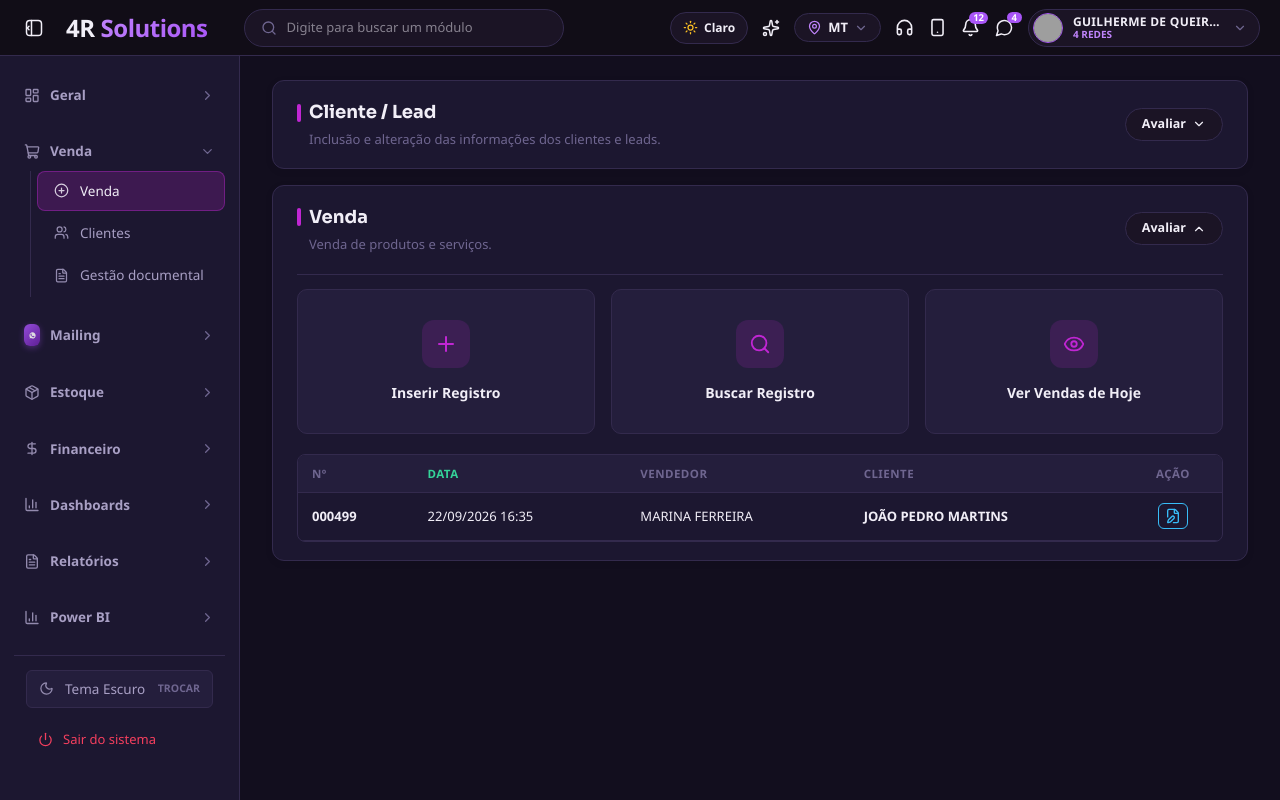
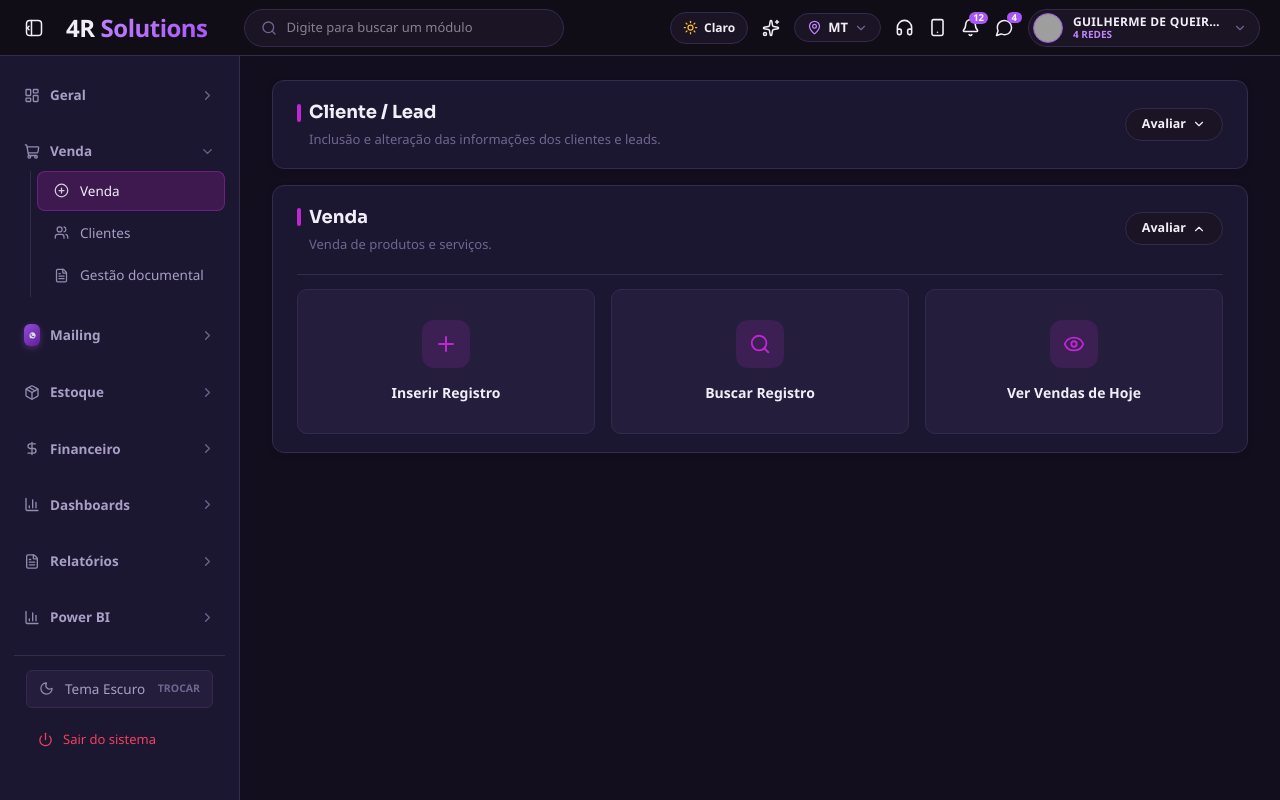
Before and after one commit to Caixeta19/FrontendGestaoEmpresarial4R, a React (Vite) app: page /#/venda/documental in a window 1280 px wide. Built offline with nearby package versions, Linux system fonts and the light colour scheme; grey boxes are pictures that could not be loaded.

Commit message:
feat: ajuste da tela de gestao documental

```diff
--- a/src/pages/ModuloVendas.jsx
+++ b/src/pages/ModuloVendas.jsx
@@ -1,4 +1,4 @@
-import React, { useState, useEffect } from 'react';
+import React, { useState } from 'react';
 import { useNavigate } from 'react-router-dom';
 import {
   Plus,
@@ -6,50 +6,13 @@ import {
   Eye,
   ChevronDown,
   ChevronUp,
-  UserCheck,
-  FileEdit,
-  Printer,
-  FileText,
-  XCircle
+  UserCheck
 } from 'lucide-react';
 
 export default function ModuloVendas() {
   const navigate = useNavigate();
   const [vendaAberta, setVendaAberta] = useState(true);
   const [clienteAberto, setClienteAberto] = useState(false);
-  const [ultimasVendas, setUltimasVendas] = useState([]);
-
-  useEffect(() => {
-    const vendasSalvas = JSON.parse(localStorage.getItem('syscor_vendas') || '[]');
-    if (vendasSalvas.length > 0) {
-      setUltimasVendas(vendasSalvas.slice(0, 5));
-    } else {
-      setUltimasVendas([
-        {
-          id: '000499',
-          data: '22/09/2026 16:35',
-          filial: '0142 - LOJA SHOPPING CENTRO',
-          vendedor: 'MARINA FERREIRA',
-          cliente: 'JOÃO PEDRO MARTINS',
-          nf: '—'
-        }
-      ]);
-    }
-  }, []);
-
-  // Redireciona para a tela de venda com o objeto carregado
-  const handleAbrirVendaRegistrada = (venda) => {
-    sessionStorage.setItem('syscor_venda_edicao', JSON.stringify(venda));
-    navigate('/venda/lancar', {
-      state: {
-        vendaId: venda.id || venda.numeroVenda,
-        clienteNome: venda.cliente,
-        vendedorNome: venda.vendedor,
-        vendaCarregada: venda,
-        modoEdicao: true
-      }
-    });
-  };
 
   return (
     <div style={{
@@ -161,7 +124,7 @@ export default function ModuloVendas() {
       </div>
 
       {/* ========================================================= */}
-      {/* 2. CARD: VENDA                                            */}
+      {/* 2. CARD: VENDA (SOMENTE OS 3 BOTÕES DE AÇÃO)               */}
       {/* ========================================================= */}
       <div style={{
         background: 'var(--panel)',
@@ -215,14 +178,14 @@ export default function ModuloVendas() {
         </div>
 
         {vendaAberta && (
-          <div style={{ display: 'flex', flexDirection: 'column', gap: 20, paddingTop: 14, borderTop: '1px solid var(--line)' }}>
-
-            {/* 3 Botões de Ação */}
           <div style={{
             display: 'grid',
             gridTemplateColumns: 'repeat(3, 1fr)',
-              gap: 16
+            gap: 16,
+            paddingTop: 14,
+            borderTop: '1px solid var(--line)'
           }}>
+            {/* Botão 1: Inserir Registro */}
             <button
               type="button"
               onClick={() => navigate('/venda/lancar')}
@@ -242,10 +205,12 @@ export default function ModuloVendas() {
               onMouseEnter={(e) => {
                 e.currentTarget.style.borderColor = 'var(--accent)';
                 e.currentTarget.style.transform = 'translateY(-2px)';
+                e.currentTarget.style.boxShadow = '0 6px 16px rgba(0,0,0,0.08)';
               }}
               onMouseLeave={(e) => {
                 e.currentTarget.style.borderColor = 'var(--line)';
                 e.currentTarget.style.transform = 'translateY(0)';
+                e.currentTarget.style.boxShadow = 'none';
               }}
             >
               <div style={{
@@ -263,6 +228,7 @@ export default function ModuloVendas() {
               <b style={{ fontSize: 14, fontWeight: 700, color: 'var(--text)' }}>Inserir Registro</b>
             </button>
 
+            {/* Botão 2: Buscar Registro */}
             <button
               type="button"
               onClick={() => navigate('/venda/busca')}
@@ -282,10 +248,12 @@ export default function ModuloVendas() {
               onMouseEnter={(e) => {
                 e.currentTarget.style.borderColor = 'var(--accent)';
                 e.currentTarget.style.transform = 'translateY(-2px)';
+                e.currentTarget.style.boxShadow = '0 6px 16px rgba(0,0,0,0.08)';
               }}
               onMouseLeave={(e) => {
                 e.currentTarget.style.borderColor = 'var(--line)';
                 e.currentTarget.style.transform = 'translateY(0)';
+                e.currentTarget.style.boxShadow = 'none';
               }}
             >
               <div style={{
@@ -303,6 +271,7 @@ export default function ModuloVendas() {
               <b style={{ fontSize: 14, fontWeight: 700, color: 'var(--text)' }}>Buscar Registro</b>
             </button>
 
+            {/* Botão 3: Ver Vendas de Hoje */}
             <button
               type="button"
               onClick={() => navigate('/venda/hoje')}
@@ -322,10 +291,12 @@ export default function ModuloVendas() {
               onMouseEnter={(e) => {
                 e.currentTarget.style.borderColor = 'var(--accent)';
                 e.currentTarget.style.transform = 'translateY(-2px)';
+                e.currentTarget.style.boxShadow = '0 6px 16px rgba(0,0,0,0.08)';
               }}
               onMouseLeave={(e) => {
                 e.currentTarget.style.borderColor = 'var(--line)';
                 e.currentTarget.style.transform = 'translateY(0)';
+                e.currentTarget.style.boxShadow = 'none';
               }}
             >
               <div style={{
@@ -343,74 +314,6 @@ export default function ModuloVendas() {
               <b style={{ fontSize: 14, fontWeight: 700, color: 'var(--text)' }}>Ver Vendas de Hoje</b>
             </button>
           </div>
-
-            {/* Listagem Rápida com o Botão Azul de Edição */}
-            <div style={{
-              overflowX: 'auto',
-              borderRadius: 8,
-              border: '1px solid var(--line)',
-              background: 'var(--panel)'
-            }}>
-              <table style={{ width: '100%', borderCollapse: 'collapse', textAlign: 'left', fontSize: 13 }}>
-                <thead>
-                  <tr style={{
-                    background: 'var(--panel-2)',
-                    borderBottom: '1px solid var(--line)',
-                    color: 'var(--text-faint)',
-                    textTransform: 'uppercase',
-                    fontSize: 11
-                  }}>
-                    <th style={{ padding: '10px 14px' }}>Nº</th>
-                    <th style={{ padding: '10px 14px', color: 'var(--good, #22c55e)' }}>Data</th>
-                    <th style={{ padding: '10px 14px' }}>Vendedor</th>
-                    <th style={{ padding: '10px 14px' }}>Cliente</th>
-                    <th style={{ padding: '10px 14px', textAlign: 'center' }}>Ação</th>
-                  </tr>
-                </thead>
-                <tbody>
-                  {ultimasVendas.map((venda, idx) => (
-                    <tr
-                      key={venda.id || idx}
-                      style={{
-                        borderBottom: '1px solid var(--line)',
-                        color: 'var(--text)'
-                      }}
-                    >
-                      <td style={{ padding: '10px 14px', fontWeight: 700 }}>{venda.id || venda.numeroVenda}</td>
-                      <td style={{ padding: '10px 14px' }}>{venda.data || '22/09/2026 16:35'}</td>
-                      <td style={{ padding: '10px 14px', textTransform: 'uppercase' }}>{venda.vendedor || 'MARINA FERREIRA'}</td>
-                      <td style={{ padding: '10px 14px', fontWeight: 700, textTransform: 'uppercase' }}>{venda.cliente}</td>
-                      <td style={{ padding: '10px 14px', textAlign: 'center' }}>
-                        {/* Botão Azul FileEdit */}
-                        <button
-                          type="button"
-                          onClick={() => handleAbrirVendaRegistrada(venda)}
-                          title="Abrir Venda Registrada"
-                          style={{
-                            background: 'transparent',
-                            border: '1px solid #38bdf8',
-                            borderRadius: 6,
-                            color: '#38bdf8',
-                            cursor: 'pointer',
-                            padding: '4px 6px',
-                            display: 'inline-flex',
-                            alignItems: 'center',
-                            justifyContent: 'center',
-                            transition: 'all 0.15s ease'
-                          }}
-                          onMouseEnter={(e) => e.currentTarget.style.background = 'rgba(56, 189, 248, 0.15)'}
-                          onMouseLeave={(e) => e.currentTarget.style.background = 'transparent'}
-                        >
-                          <FileEdit size={16} />
-                        </button>
-                      </td>
-                    </tr>
-                  ))}
-                </tbody>
-              </table>
-            </div>
-
-          </div>
         )}
       </div>
 
--- a/src/pages/VendasDia.jsx
+++ b/src/pages/VendasDia.jsx
@@ -14,7 +14,7 @@ export default function VendasDia() {
   const [dataHoje, setDataHoje] = useState('');
   const [vendas, setVendas] = useState([]);
 
-  // Carrega e formata a data atual e as vendas salvas
+  // Carrega e formata a data atual e as vendas salvas no localStorage
   const carregarVendas = () => {
     const hoje = new Date();
     const dataFormatada = hoje.toLocaleDateString('pt-BR');
@@ -25,13 +25,13 @@ export default function VendasDia() {
     if (vendasSalvas.length > 0) {
       setVendas(vendasSalvas);
     } else {
-      // Dados de demonstração padrão
+      // Mock de demonstração inicial caso não haja vendas registradas
       setVendas([
         {
-          id: '000499',
+          id: '000482',
           data: `${dataFormatada} 16:35`,
           filial: '0142 - LOJA SHOPPING CENTRO',
-          vendedor: 'MARINA FERREIRA',
+          vendedor: 'GUILHERME CAIXETA',
           cliente: 'JOÃO PEDRO MARTINS',
           nf: '—'
         }
@@ -43,14 +43,16 @@ export default function VendasDia() {
     carregarVendas();
   }, []);
 
-  // Redireciona para o formulário de venda com os dados carregados
+  // Redireciona para o formulário de lançamento de venda com os dados carregados
   const handleAcessarVenda = (venda) => {
-    navigate('/venda', {
+    sessionStorage.setItem('syscor_venda_edicao', JSON.stringify(venda));
+    navigate('/venda/lancar', {
       state: {
         vendaId: venda.id || venda.numeroVenda,
         clienteNome: venda.cliente,
-        vendedorNome: venda.vendedor,
-        vendaCarregada: venda
+        vendedorNome: venda.vendedor || venda.vendedorNome,
+        vendaCarregada: venda,
+        modoEdicao: true
       }
     });
   };
@@ -61,7 +63,8 @@ export default function VendasDia() {
       display: 'flex',
       flexDirection: 'column',
       gap: 16,
-      boxSizing: 'border-box'
+      boxSizing: 'border-box',
+      color: 'var(--text)'
     }}>
       {/* CARD PRINCIPAL */}
       <div style={{
@@ -73,7 +76,7 @@ export default function VendasDia() {
         display: 'flex',
         flexDirection: 'column',
         gap: 20,
-        transition: 'background 0.2s ease, border-color 0.2s ease'
+        transition: 'background 0.2s ease, border-color 0.2s ease, color 0.2s ease'
       }}>
         {/* CABEÇALHO */}
         <div style={{
@@ -128,7 +131,7 @@ export default function VendasDia() {
               transition: 'all 0.15s ease'
             }}
           >
-            <RefreshCw size={14} color="var(--accent)" />
+            <RefreshCw size={14} color="var(--accent, #c026d3)" />
             <span>Atualizar</span>
           </button>
         </div>
@@ -138,7 +141,8 @@ export default function VendasDia() {
           overflowX: 'auto',
           width: '100%',
           borderRadius: 8,
-          border: '1px solid var(--line)'
+          border: '1px solid var(--line)',
+          background: 'var(--panel)'
         }}>
           <table style={{
             width: '100%',
@@ -177,22 +181,22 @@ export default function VendasDia() {
                   onMouseEnter={(e) => e.currentTarget.style.background = 'var(--panel-2)'}
                   onMouseLeave={(e) => e.currentTarget.style.background = 'var(--panel)'}
                 >
-                  <td style={{ padding: '14px 16px', fontWeight: 700 }}>
+                  <td style={{ padding: '14px 16px', fontWeight: 700, color: 'var(--text)' }}>
                     {venda.id || venda.numeroVenda}
                   </td>
-                  <td style={{ padding: '14px 16px' }}>
+                  <td style={{ padding: '14px 16px', color: 'var(--text)' }}>
                     {venda.data || venda.criadoEm || dataHoje}
                   </td>
-                  <td style={{ padding: '14px 16px' }}>
+                  <td style={{ padding: '14px 16px', color: 'var(--text)' }}>
                     {venda.filial || '0142 - LOJA SHOPPING CENTRO'}
                   </td>
-                  <td style={{ padding: '14px 16px', textTransform: 'uppercase' }}>
-                    {venda.vendedor || venda.vendedorNome || 'MARINA FERREIRA'}
+                  <td style={{ padding: '14px 16px', textTransform: 'uppercase', color: 'var(--text)' }}>
+                    {venda.vendedor || venda.vendedorNome || 'NÃO INFORMADO'}
                   </td>
-                  <td style={{ padding: '14px 16px', fontWeight: 700, textTransform: 'uppercase' }}>
+                  <td style={{ padding: '14px 16px', fontWeight: 700, textTransform: 'uppercase', color: 'var(--text)' }}>
                     {venda.cliente}
                   </td>
-                  <td style={{ padding: '14px 16px' }}>
+                  <td style={{ padding: '14px 16px', color: 'var(--text)' }}>
                     {venda.nf || '—'}
                   </td>
                   <td style={{ padding: '14px 16px' }}>
@@ -202,11 +206,11 @@ export default function VendasDia() {
                       justifyContent: 'center',
                       gap: 12
                     }}>
-                      {/* BOTÃO EDITAR / ACESSAR VENDA */}
+                      {/* BOTÃO EDITAR / ACESSAR VENDA NO CAIXA */}
                       <button
                         type="button"
                         onClick={() => handleAcessarVenda(venda)}
-                        title="Acessar e Editar Venda"
+                        title="Acessar e Editar Venda no Caixa"
                         style={{
                           background: 'transparent',
                           border: '1px solid #38bdf8',
@@ -243,7 +247,7 @@ export default function VendasDia() {
                         <Printer size={16} />
                       </button>
 
-                      {/* BOTÃO DOCUMENTAL */}
+                      {/* BOTÃO GESTÃO DOCUMENTAL */}
                       <button
                         type="button"
                         onClick={() => navigate('/documental')}
```
Lines whose indentation alone changed are shown as unchanged.
